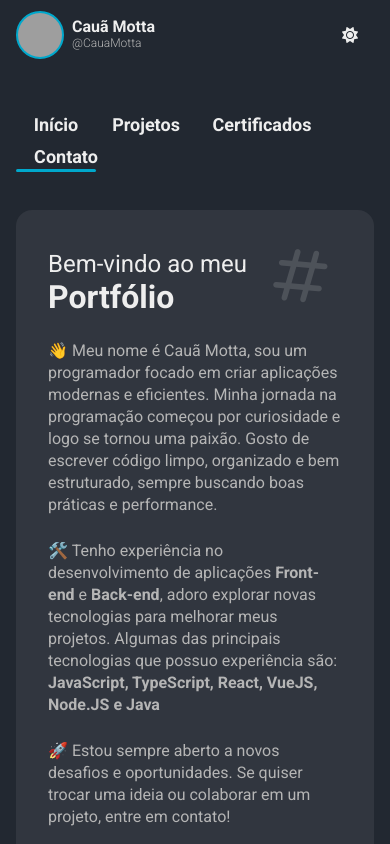
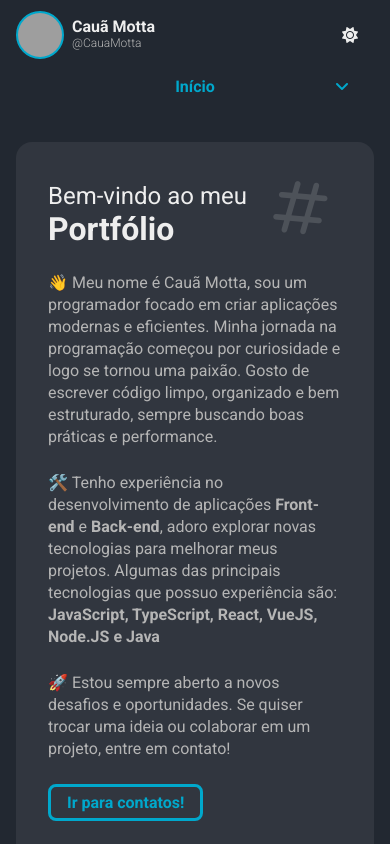
Before and after one commit to CauaMotta/portfolio, a React (Vite) app: page / in a window 390 px wide. Shown: the top 844 px of the page. Built offline with nearby package versions, Linux system fonts and the light colour scheme; grey boxes are pictures that could not be loaded.

Commit message:
Feat: Header component is now responsive

```diff
--- a/package.json
+++ b/package.json
@@ -1,7 +1,7 @@
 {
   "name": "my-portfolio",
   "private": true,
-  "version": "0.4.0",
+  "version": "0.4.1",
   "type": "module",
   "scripts": {
     "dev": "vite",
--- a/src/components/Header/index.tsx
+++ b/src/components/Header/index.tsx
@@ -3,11 +3,17 @@ import { useEffect, useState } from 'react'
 import { scrollToSection } from '../../utils'
 
 import { Container } from './styles'
+import variables from '../../styles/variables'
 
 const sections = ['about', 'projects', 'certificates', 'contact']
 
 const Header = () => {
   const [activeSection, setActiveSection] = useState('about')
+  const [menuOpen, setMenuOpen] = useState(false)
+
+  const mobileBreakpoint =
+    window.innerWidth <=
+    parseInt(variables.breakpoints.mobile.replace('px', ''))
 
   useEffect(() => {
     const handleScroll = () => {
@@ -17,7 +23,11 @@ const Header = () => {
         const element = document.getElementById(section)
         if (element) {
           const rect = element.getBoundingClientRect()
-          if (rect.top <= 140 && rect.bottom >= 100) {
+
+          const topOffset = mobileBreakpoint ? 142 : 140
+          const bottomOffset = mobileBreakpoint ? 100 : 100
+
+          if (rect.top <= topOffset && rect.bottom >= bottomOffset) {
             currentSection = section
           }
         }
@@ -26,24 +36,89 @@ const Header = () => {
       setActiveSection(currentSection)
     }
 
-    const mainContent = document.getElementById('main-content')
-    if (mainContent) {
-      mainContent.addEventListener('scroll', handleScroll)
+    if (mobileBreakpoint) {
+      window.addEventListener('scroll', handleScroll)
+      return () => window.removeEventListener('scroll', handleScroll)
+    } else {
+      const mainContent = document.getElementById('main-content')
+      mainContent?.addEventListener('scroll', handleScroll)
+      return () => mainContent?.removeEventListener('scroll', handleScroll)
     }
-    return () => mainContent?.removeEventListener('scroll', handleScroll)
-  }, [])
+  }, [mobileBreakpoint])
+
+  const translateSection = () => {
+    if (activeSection === 'about') return 'Início'
+    if (activeSection === 'projects') return 'Projetos'
+    if (activeSection === 'certificates') return 'Certificados'
+    if (activeSection === 'contact') return 'Contato'
+    return activeSection
+  }
 
   return (
     <Container>
       <div className="navContainer">
         <nav>
-          <button onClick={() => scrollToSection('about')}>Início</button>
-          <button onClick={() => scrollToSection('projects')}>Projetos</button>
-          <button onClick={() => scrollToSection('certificates')}>
+          <button
+            className={`animate ${
+              activeSection === 'about' ? 'selected' : ''
+            } ${menuOpen ? 'open' : ''}`}
+            onClick={() => {
+              scrollToSection('about')
+              setMenuOpen(false)
+            }}
+          >
+            Início
+          </button>
+          <button
+            className={`animate ${
+              activeSection === 'projects' ? 'selected' : ''
+            } ${menuOpen ? 'open' : ''}`}
+            onClick={() => {
+              scrollToSection('projects')
+              setMenuOpen(false)
+            }}
+          >
+            Projetos
+          </button>
+          <button
+            className={`animate ${
+              activeSection === 'certificates' ? 'selected' : ''
+            } ${menuOpen ? 'open' : ''}`}
+            onClick={() => {
+              scrollToSection('certificates')
+              setMenuOpen(false)
+            }}
+          >
             Certificados
           </button>
-          <button onClick={() => scrollToSection('contact')}>Contato</button>
-          <div data-testid="line" className={`line ${activeSection}`}></div>
+          <button
+            className={`animate ${
+              activeSection === 'contact' ? 'selected' : ''
+            } ${menuOpen ? 'open' : ''}`}
+            onClick={() => {
+              scrollToSection('contact')
+              setMenuOpen(false)
+            }}
+          >
+            Contato
+          </button>
+          <div
+            data-testid="line"
+            className={`active ${activeSection} ${menuOpen ? 'open' : ''}`}
+            onClick={mobileBreakpoint ? () => setMenuOpen(!menuOpen) : () => {}}
+          >
+            {mobileBreakpoint && <p>{translateSection()}</p>}
+          </div>
+          {mobileBreakpoint && (
+            <button
+              className={`menuBtn ${menuOpen ? 'open' : ''}`}
+              onClick={() => setMenuOpen(!menuOpen)}
+            >
+              <span>
+                <i className="fa-solid fa-angle-down"></i>
+              </span>
+            </button>
+          )}
         </nav>
       </div>
     </Container>
--- a/src/components/Header/styles.ts
+++ b/src/components/Header/styles.ts
@@ -1,4 +1,5 @@
 import styled from 'styled-components'
+import variables from '../../styles/variables'
 
 export const Container = styled.header`
   width: 100%;
@@ -46,7 +47,7 @@ export const Container = styled.header`
         }
       }
 
-      .line {
+      .active {
         position: absolute;
         bottom: 0;
         height: 3px;
@@ -73,4 +74,96 @@ export const Container = styled.header`
       }
     }
   }
+
+  @media (max-width: ${variables.breakpoints.mobile}) {
+    padding: 0 16px;
+
+    top: 70px;
+
+    .navContainer {
+      height: auto;
+
+      nav {
+        display: flex;
+        flex-direction: column;
+        align-items: center;
+
+        width: 100%;
+
+        button {
+          display: block;
+
+          font-size: 16px;
+
+          &.selected {
+            color: ${({ theme }) => theme.colors.primaryColor};
+          }
+
+          &.animate {
+            height: 0;
+            opacity: 0;
+            visibility: hidden;
+            transition: height 0.5s ease 0.1s, opacity 0.4s,
+              visibility 0s linear 0.4s;
+
+            &.open {
+              height: 32px;
+              opacity: 1;
+              visibility: visible;
+              transition: height 0.5s, opacity 0.5s ease 0.1s,
+                visibility 0s linear;
+            }
+          }
+        }
+
+        .active {
+          position: static;
+
+          display: flex;
+          justify-content: center;
+          align-items: center;
+
+          width: 100%;
+          height: 32px;
+
+          background-color: transparent;
+          color: ${({ theme }) => theme.colors.primaryColor};
+          font-size: 16px;
+          font-weight: bold;
+
+          cursor: pointer;
+
+          opacity: 1;
+
+          visibility: visible;
+
+          transition: height 0.5s, opacity 0.8s, visibility 0s linear 0.2s;
+
+          &.open {
+            visibility: hidden;
+            height: 0;
+            opacity: 0;
+            transition: height 0.5s, opacity 0.5s, visibility 0s linear;
+          }
+        }
+
+        .menuBtn {
+          width: 32px;
+          height: 32px;
+
+          position: absolute;
+          right: 0;
+          bottom: 0;
+
+          color: ${({ theme }) => theme.colors.primaryColor};
+
+          transition: all 0.5s;
+
+          &.open {
+            transform: rotate(180deg);
+          }
+        }
+      }
+    }
+  }
 `
--- a/src/components/MainContent/styles.ts
+++ b/src/components/MainContent/styles.ts
@@ -7,6 +7,6 @@ export const Container = styled.div`
   overflow-y: scroll;
 
   @media (max-width: ${variables.breakpoints.mobile}) {
-    flex: 1;
+    overflow-y: visible;
   }
 `
--- a/src/components/Sidebar/styles.ts
+++ b/src/components/Sidebar/styles.ts
@@ -81,11 +81,17 @@ export const Container = styled.aside`
   }
 
   @media (max-width: ${variables.breakpoints.mobile}) {
+    position: sticky;
+    top: 0;
+    z-index: 1;
+
     height: 70px;
 
     flex-direction: row;
 
     padding: 0 16px;
+
+    background-color: ${({ theme }) => theme.colors.backgroundColor};
 
     .avatar {
       img {
@@ -125,8 +131,6 @@ export const Container = styled.aside`
       margin: 0;
 
       button {
-        -webkit-tap-highlight-color: transparent;
-
         &:hover {
           background-color: transparent;
           color: ${({ theme }) => theme.colors.fontColor};
--- a/src/styles/index.ts
+++ b/src/styles/index.ts
@@ -16,8 +16,11 @@ export const GlobalStyle = createGlobalStyle`
 }) => theme.colors.secondaryColor};
     scroll-margin-top: 132px;
 
+    -webkit-tap-highlight-color: transparent;
+
     @media (max-width: ${variables.breakpoints.mobile}) {
       scrollbar-width: none;
+      scroll-margin-top: 218px;
     }
   }
 
@@ -83,6 +86,8 @@ export const Container = styled.div`
   @media (max-width: ${variables.breakpoints.mobile}) {
     display: flex;
     flex-direction: column;
+
+    height: auto;
   }
 `
 
```
